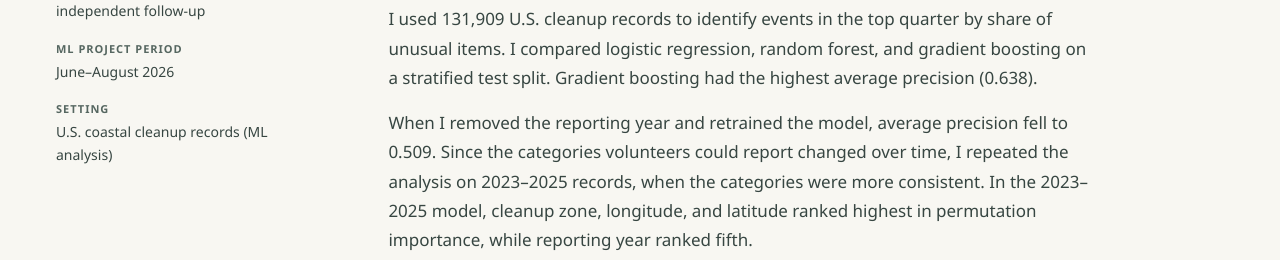
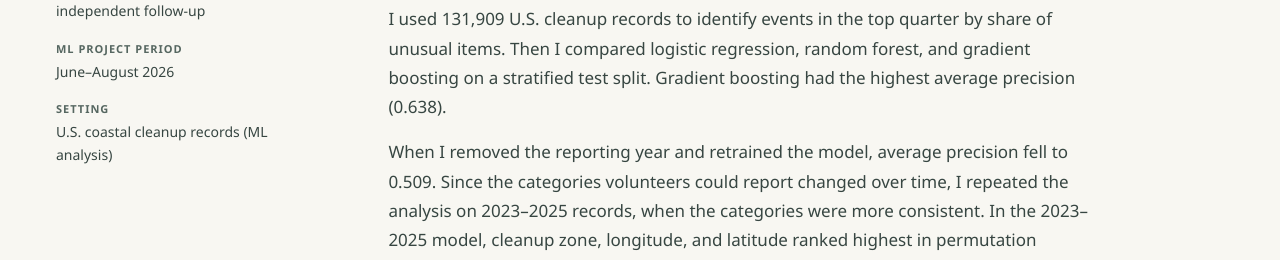
Before and after one commit to JYZ4396/JYZ4396.github.io, a plain HTML site: page research/unusual-debris-modeling.html in a window 1280 px wide. Shown: the part 537-797 px from the top of the page. Drawn offline with Linux system fonts and the light colour scheme.

Commit message:
Update unusual-debris-modeling.html

```diff
--- a/research/unusual-debris-modeling.html
+++ b/research/unusual-debris-modeling.html
@@ -10,6 +10,6 @@
 </style>
 </head>
 <body><a class="skip" href="#main">Skip to content</a><header><div class="wrap top"><a href="../index.html" class="brand" aria-label="Jiayi Zhu, home"><span class="monogram" aria-hidden="true">JZ</span><span class="brand-label">Jiayi Zhu</span></a><nav aria-label="Main navigation"><a href="../research.html" aria-current="location">Research</a><a href="../outputs.html">Outputs</a><a href="../about.html">About</a><a class="cv-link" href="../assets/jiayi-zhu-cv.pdf">CV <span class="arrow ext" aria-hidden="true">→</span></a></nav></div></header>
-<main id="main" class="wrap"><div class="crumb"><a href="../research.html">Research</a><span aria-hidden="true">/</span>Statistical modeling</div><article><div class="article-head"><div class="kicker">Statistical modeling</div><h1>Predicting unusual debris in coastal cleanups</h1><p class="deck">In a Python modeling course, I used a Markov chain to predict changes in the dominant category of unusual debris. Its limited predictive performance led me to try a related question at the level of an individual cleanup.</p></div><div class="article-layout"><aside aria-label="Project facts"><dl class="meta"><div><dt>My role</dt><dd>Python course project and independent follow-up</dd></div><div><dt>ML project period</dt><dd>June–August 2026</dd></div><div><dt>Setting</dt><dd>U.S. coastal cleanup records (ML analysis)</dd></div></dl></aside><div class="prose"><h2>What did the classifier learn?</h2><p>I used 131,909 U.S. cleanup records to identify events in the top quarter by share of unusual items. I compared logistic regression, random forest, and gradient boosting on a stratified test split. Gradient boosting had the highest average precision (0.638).</p>
+<main id="main" class="wrap"><div class="crumb"><a href="../research.html">Research</a><span aria-hidden="true">/</span>Statistical modeling</div><article><div class="article-head"><div class="kicker">Statistical modeling</div><h1>Predicting unusual debris in coastal cleanups</h1><p class="deck">In a Python modeling course, I used a Markov chain to predict changes in the dominant category of unusual debris. Its limited predictive performance led me to try a related question at the level of an individual cleanup.</p></div><div class="article-layout"><aside aria-label="Project facts"><dl class="meta"><div><dt>My role</dt><dd>Python course project and independent follow-up</dd></div><div><dt>ML project period</dt><dd>June–August 2026</dd></div><div><dt>Setting</dt><dd>U.S. coastal cleanup records (ML analysis)</dd></div></dl></aside><div class="prose"><h2>What did the classifier learn?</h2><p>I used 131,909 U.S. cleanup records to identify events in the top quarter by share of unusual items. Then I compared logistic regression, random forest, and gradient boosting on a stratified test split. Gradient boosting had the highest average precision (0.638).</p>
 <p>When I removed the reporting year and retrained the model, average precision fell to 0.509. Since the categories volunteers could report changed over time, I repeated the analysis on 2023–2025 records, when the categories were more consistent. In the 2023–2025 model, cleanup zone, longitude, and latitude ranked highest in permutation importance, while reporting year ranked fifth.</p>
 <div class="action-row"><a class="btn" href="https://github.com/JYZ4396/unusual-coastal-trash-ml">View project on GitHub<span class="arrow ext" aria-hidden="true">↗</span></a><a class="text-link" href="https://github.com/JYZ4396/unusual-coastal-trash-ml/blob/main/reports/Report%20for%20Unusual%20Coastal%20Trash%20Machine%20Learning%20Project.pdf">Read project report (PDF)<span class="arrow ext" aria-hidden="true">↗</span></a></div><div class="related"><div class="kicker">Related work</div><ul><li><a class="" href="unusual-coastal-trash.html">Unusual Coastal Trash: The Danger and Solution</a></li><li><a class="" href="construction-debris.html">Beyond construction-debris counts</a></li></ul></div></div></div></article></main><footer><div class="wrap"><strong>Jiayi Zhu</strong><span>University of Florida &nbsp;·&nbsp; <a href="mailto:zhujiayi@ufl.edu">zhujiayi@ufl.edu</a></span></div></footer></body></html>
```
